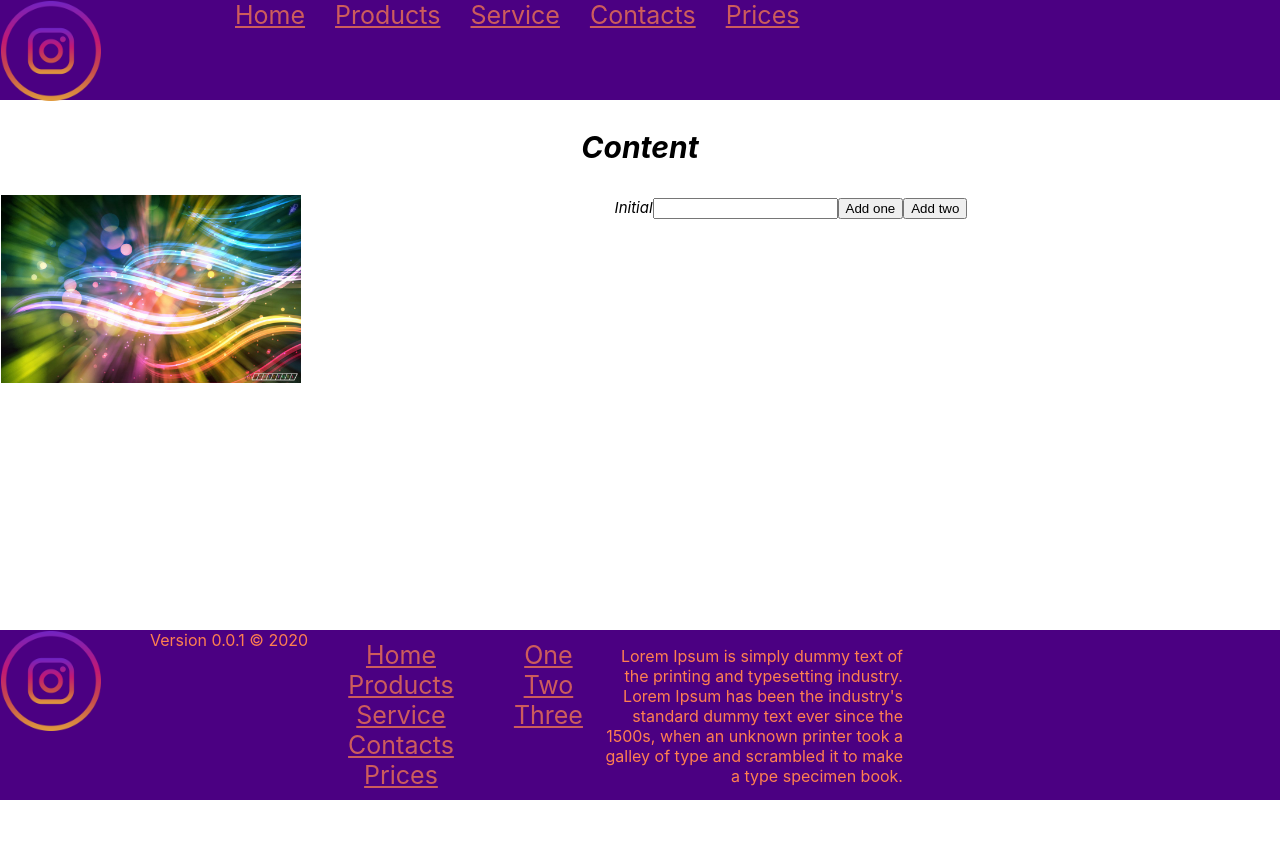
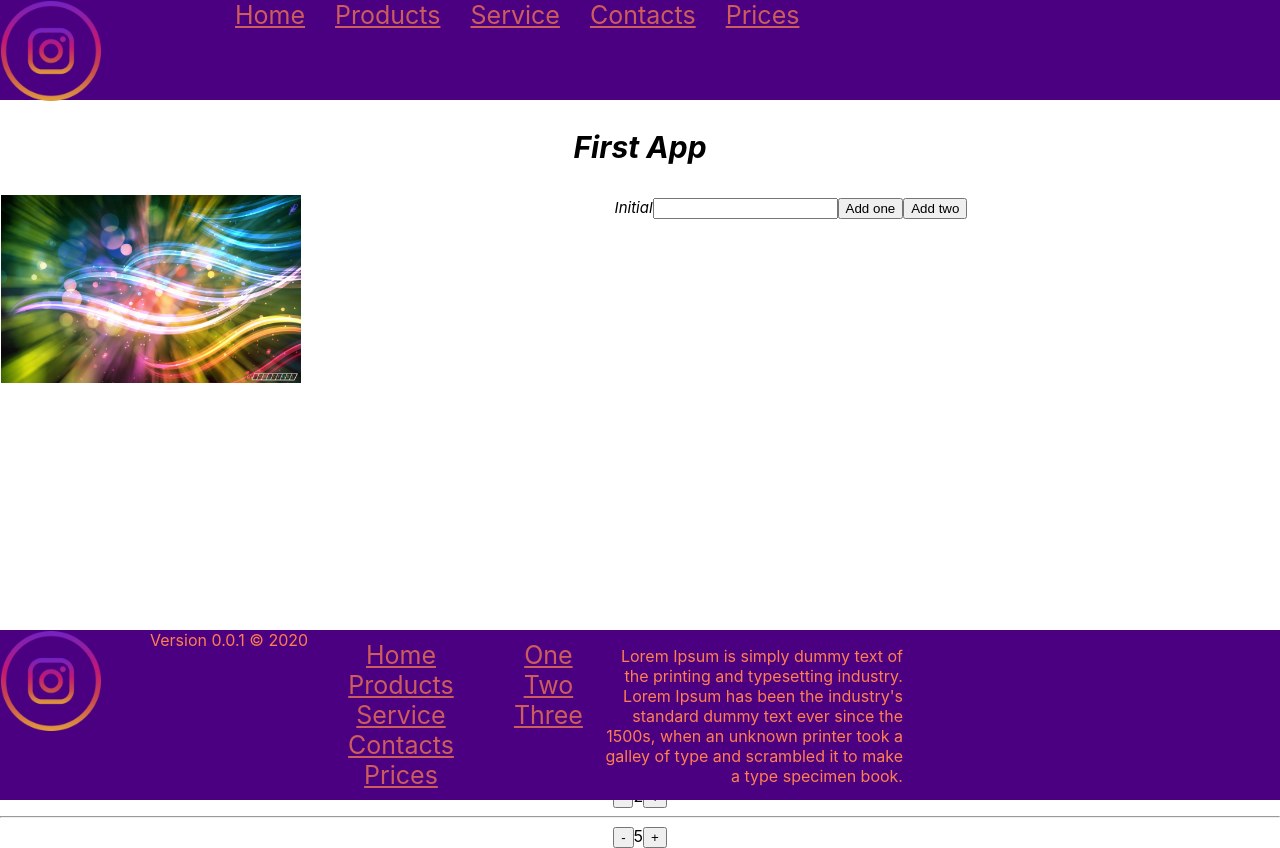
Before and after one commit to TatsianaH/cra1, a React (Create React App) app: page / in a window 1280 px wide. Before the commit the page ends 802 px from the top, so only its background shows below. Built offline with nearby package versions, Linux system fonts and the light colour scheme.

Commit message:
add useState

```diff
--- a/public/index.html
+++ b/public/index.html
@@ -24,7 +24,7 @@
       work correctly both with client-side routing and a non-root public URL.
       Learn how to configure a non-root public URL by running `npm run build`.
     -->
-    <title>React App</title>
+    <title>My App</title>
   </head>
   <body>
     <noscript>You need to enable JavaScript to run this app.</noscript>
--- a/src/components/App.jsx
+++ b/src/components/App.jsx
@@ -1,8 +1,9 @@
-import React from 'react';
+import React, {useState} from 'react';
 import '../App.css';
 import Header from "./Header";
 import Footer from "./Footer";
 import Content from "./Content";
+import Counter from './Counter';
 
 const items = [
     {
@@ -44,11 +45,25 @@
 ];
 const textStory = 'Lorem Ipsum is simply dummy text of the printing and typesetting industry. Lorem Ipsum has been the industry\'s standard dummy text ever since the 1500s, when an unknown printer took a galley of type and scrambled it to make a type specimen book.';
 
+const counter1 = 2, counter2 = 5;
+const totalCounter = counter1 + counter2;
 function App() {
+const [totalCount, setTotalCount] = useState(0);
+
+
+    function countChanges(value){
+        console.log('CLICKED' + value);
+        setTotalCount(value);
+    }
+
     return (
         <div className="App">
             <Header menuItems={items}/>
-            <Content/>
+            <Content />
+            Total: {totalCount}
+            <Counter startCount={counter1} countChanges={countChanges}/>
+            <hr/>
+            <Counter startCount={counter2} countChanges={countChanges}/>
             <Footer menuItems={items} items2={items2} textStory={textStory}/>
         </div>
     );
--- a/src/components/Content.jsx
+++ b/src/components/Content.jsx
@@ -2,10 +2,12 @@
 import '../App.css';
 import myPhoto from '../photo.jpg';
 
-function Content() {
+function Content(props) {
+
     let name = 'Initial';
 
     const clickButtonHandler = (value) => {
+        props.bc(name + value);
         console.log('Clicked!' + name);
     }
 
@@ -17,7 +19,7 @@
 
     return (
         <main>
-            <h1>Content</h1>
+            <h1>First App</h1>
             {name}
             <input type="text" onChange={inputHandler}/>
             <button onClick={() => clickButtonHandler(1)}>Add one</button>
--- /dev/null
+++ b/src/components/Counter.jsx
@@ -0,0 +1,26 @@
+import React, {useState} from 'react';
+
+function Counter(props) {
+
+    const [count, setCount] = useState(props.startCount);
+
+    const countChangePlusHandler = () => {
+        setCount(count + 1);
+        props.countChanges(count + 1);
+    };
+
+    const countChangeMinusHandler = () => {
+        setCount(count - 1);
+        props.countChanges(count - 1);
+    };
+
+return (
+    <div>
+<button onClick={countChangeMinusHandler}>-</button>
+        {count}
+        <button onClick={countChangePlusHandler}>+</button>
+    </div>
+);
+}
+
+export default Counter;
```
